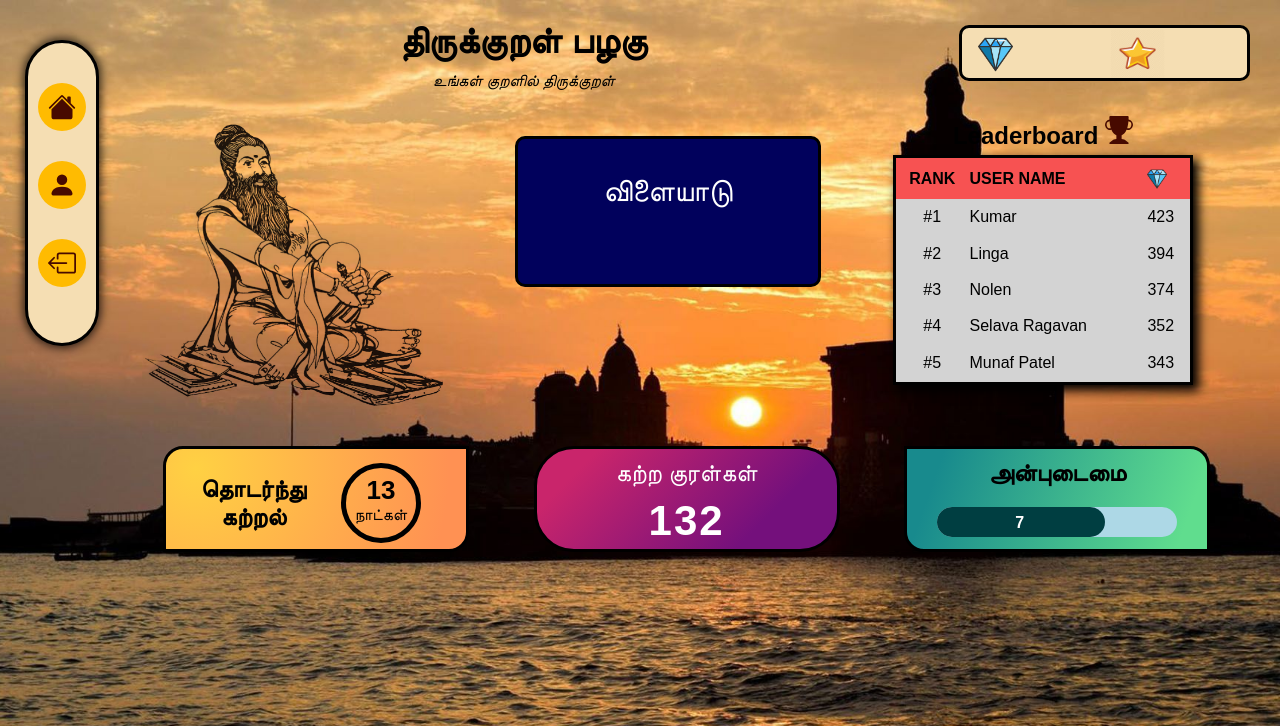
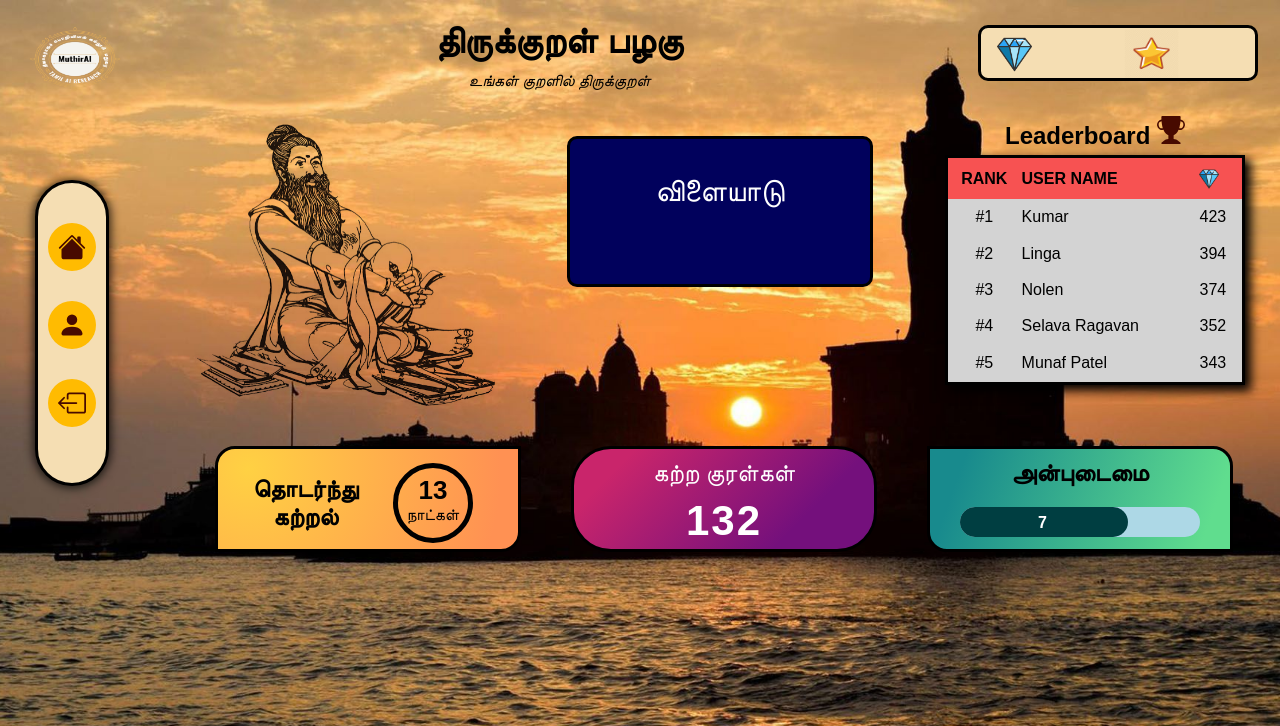
Before and after one commit to SethupathyRajan/thirukkural, a Flask app: template templates/index.html in a window 1280 px wide. Shown: the top 726 px of the page. Run offline with Flask 3, Linux system fonts and the light colour scheme; the template is opened without the code that fills it, so the values that code supplies are empty; some web fonts are replaced.

Commit message:
added logo and turned on debug mode

```diff
--- a/static/css/basicStyle.css
+++ b/static/css/basicStyle.css
@@ -33,7 +33,7 @@ nav ul {
     border: 3px solid black;
     list-style-type: none;
     text-align: center;
-    margin: 40px 10px 50px 10px;
+    margin: 60px 10px 50px 20px;
     padding: 10px;
     box-shadow: 0px 0px 10px 2px rgba(0, 0, 0, 0.753);
     height: 280px;
--- a/templates/index.html
+++ b/templates/index.html
@@ -16,6 +16,8 @@
     <div class="main-container">
         <div class="navbar-container">
             <nav class="">
+                 <img src="../static/images/muthir-logo.png" alt="Muthir AI" height="120px" width="120px">
+
                 <ul class="">
                     <li class="nav-cell" id="nav-cell1">
                         <a href="" class="">
--- a/templates/select_adhigaram.html
+++ b/templates/select_adhigaram.html
@@ -17,6 +17,8 @@
     <div class="main-container">
         <div class="navbar-container">
             <nav class="">
+                   <img src="../static/images/muthir-logo.png" alt="Muthir AI" height="120px" width="120px">
+
                 <ul class="">
                     <li class="nav-cell" id="nav-cell1">
                         <a href="/index/" class="">
--- a/templates/select_game.html
+++ b/templates/select_game.html
@@ -18,6 +18,8 @@
     <div class="main-container">
         <div class="navbar-container">
             <nav class="">
+                   <img src="../static/images/muthir-logo.png" alt="Muthir AI" height="120px" width="120px">
+
                 <ul class="">
                     <li class="nav-cell" id="nav-cell1">
                         <a href="/index/" class="">
```
Also changed, not shown: static/images/muthir-logo.png (added), 2 other files.
